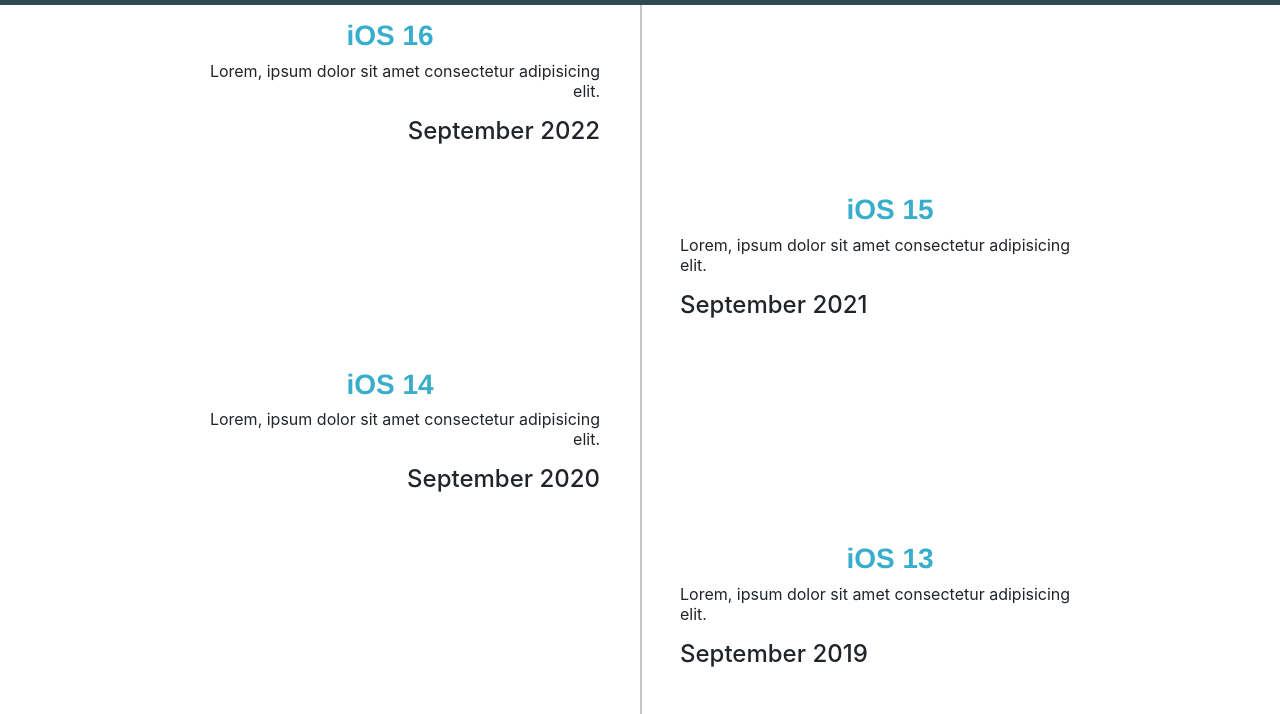
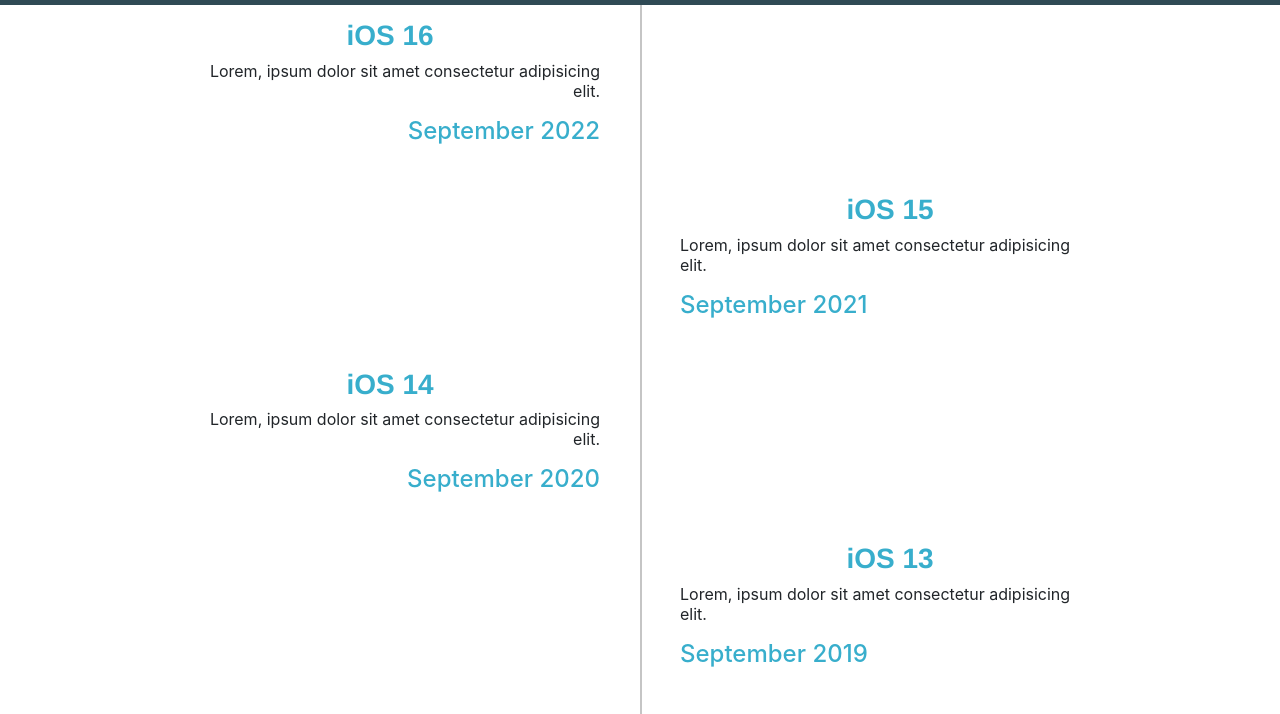
Before and after one commit to ChetanTakyar/Timelines, a plain HTML site: page iOS.html in a window 1280 px wide. Shown: the part 51-765 px from the top of the page. Drawn offline with nearby package versions, Linux system fonts and the light colour scheme.

Commit message:
Fixed light mode date colour

```diff
--- a/styles/darkmode.css
+++ b/styles/darkmode.css
@@ -124,6 +124,7 @@ h3 {
 	text-align: left;
 	clear: both;
 }
+
 .timeline-time{
 	color: var(--primaryColour);
 	font-weight: bold;
--- a/styles/lightmode.css
+++ b/styles/lightmode.css
@@ -123,6 +123,12 @@ h3 {
 	clear: both;
 }
 
+.timeline-time{
+	color: var(--primaryColour);
+	font-weight: bold;
+	font-size: 1rem;
+}
+
 #scrollToTop {
 	/* Layout */
 	bottom: 20px;
```
